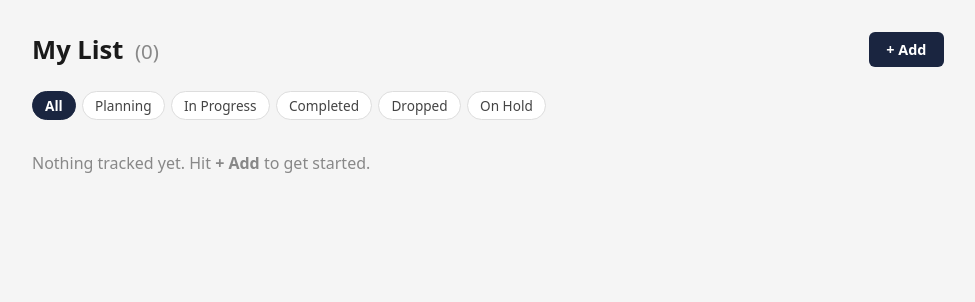
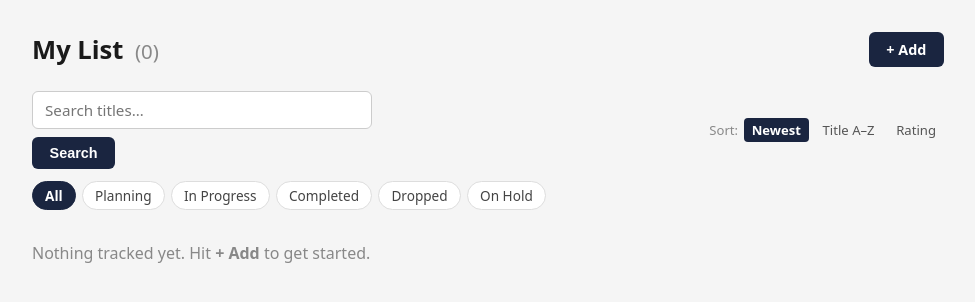
Before and after one commit to yusufrussell/applied-ai-sandbox-media-tracker, a Flask app: page / in a window 1280 px wide. Shown: the part 51-353 px from the top of the page, without its empty margins (152-1127 px from the left). Run offline with Flask 3, Linux system fonts and the light colour scheme.

Commit message:
Add sort and search to home route (Task 9)
Home route reads ?sort= (rating/title/date) and ?q= (title search).
Filtering, searching, and sorting compose: all three can be active at
once. Sort applies within each category group preserving the grouped
layout. _sort() helper lives above create_app() to keep the route
short. Toolbar in home.html shows a search form (with hidden inputs
to preserve active filters) and sort links that highlight the active
key. Empty state message now triggers on active search queries too.

Co-Authored-By: Claude Sonnet 4.6 <noreply@anthropic.com>

```diff
--- a/app.py
+++ b/app.py
@@ -4,6 +4,20 @@ from flask import Flask, render_template, request, redirect, url_for, abort
 
 from models import MediaCategory, MediaItem, MediaLibrary, MediaStatus
 from storage import load, save
+
+
+def _sort(items: list, key: str) -> list:
+    if key == "rating":
+        rated = sorted(
+            (i for i in items if i.rating is not None),
+            key=lambda i: i.rating,  # type: ignore[arg-type]
+            reverse=True,
+        )
+        return rated + [i for i in items if i.rating is None]
+    if key == "title":
+        return sorted(items, key=lambda i: i.title.lower())
+    # default: date descending (newest first)
+    return sorted(items, key=lambda i: i.date_added, reverse=True)
 
 
 def create_app() -> Flask:
@@ -26,6 +40,8 @@ def create_app() -> Flask:
     def home():
         cat_param = request.args.get("category", "")
         status_param = request.args.get("status", "")
+        sort_param = request.args.get("sort", "date")
+        query = (request.args.get("q") or "").strip()
 
         active_category = None
         if cat_param:
@@ -41,13 +57,24 @@ def create_app() -> Flask:
             except ValueError:
                 pass
 
+        # 1 — filter
+        items = (
+            app.library.filter_by_category(active_category)
+            if active_category else app.library.all()
+        )
+        if active_status:
+            items = [i for i in items if i.status == active_status]
+        if query:
+            q = query.lower()
+            items = [i for i in items if q in i.title.lower()]
+
+        # 2 — sort the filtered list
+        sort_key = sort_param if sort_param in {"rating", "title", "date"} else "date"
+        items = _sort(items, sort_key)
+
+        # 3 — group by category preserving sort order
         cats_to_show = [active_category] if active_category else list(MediaCategory)
-        grouped: dict = {}
-        for cat in cats_to_show:
-            items = app.library.filter_by_category(cat)
-            if active_status:
-                items = [i for i in items if i.status == active_status]
-            grouped[cat] = items
+        grouped = {cat: [i for i in items if i.category == cat] for cat in cats_to_show}
 
         total = sum(len(v) for v in grouped.values())
         return render_template(
@@ -56,6 +83,8 @@ def create_app() -> Flask:
             total=total,
             active_category=active_category,
             active_status=active_status,
+            sort_key=sort_key,
+            query=query,
             statuses=list(MediaStatus),
         )
 
--- a/static/style.css
+++ b/static/style.css
@@ -81,6 +81,36 @@ body {
 .btn:hover { opacity: 0.85; }
 .btn-danger { background: #b00020; }
 .btn-secondary { background: #555; }
+
+/* ── Search + sort toolbar ── */
+.toolbar {
+  display: flex;
+  flex-wrap: wrap;
+  justify-content: space-between;
+  align-items: center;
+  gap: 0.75rem;
+  margin-bottom: 0.75rem;
+}
+.search-form { display: flex; align-items: center; gap: 0.5rem; flex-wrap: wrap; }
+.search-input {
+  padding: 0.4rem 0.75rem;
+  border: 1px solid #ccc;
+  border-radius: 6px;
+  font: inherit;
+  font-size: 0.9rem;
+  width: 200px;
+}
+.sort-links { display: flex; align-items: center; gap: 0.35rem; }
+.sort-label { font-size: 0.82rem; color: #888; }
+.sort-link {
+  font-size: 0.82rem;
+  color: #555;
+  text-decoration: none;
+  padding: 0.2rem 0.5rem;
+  border-radius: 4px;
+}
+.sort-link:hover { background: #eee; }
+.sort-link.active { background: #1a2540; color: #fff; font-weight: 600; }
 
 /* ── Filter bar ── */
 .filter-bar {
--- a/templates/home.html
+++ b/templates/home.html
@@ -19,6 +19,42 @@
     <a class="btn" href="{{ url_for('add') }}">+ Add</a>
   </div>
 
+  {# ── Search + sort toolbar ── #}
+  <div class="toolbar">
+    <form class="search-form" method="GET" action="{{ url_for('home') }}">
+      {% if request.args.get('category') %}
+        <input type="hidden" name="category" value="{{ request.args.get('category') }}">
+      {% endif %}
+      {% if request.args.get('status') %}
+        <input type="hidden" name="status" value="{{ request.args.get('status') }}">
+      {% endif %}
+      {% if sort_key != 'date' %}
+        <input type="hidden" name="sort" value="{{ sort_key }}">
+      {% endif %}
+      <input class="search-input" type="text" name="q"
+             value="{{ query }}" placeholder="Search titles…">
+      <button class="btn" type="submit">Search</button>
+      {% if query %}
+        <a class="filter-clear" href="{{ url_for('home',
+            category=request.args.get('category',''),
+            status=request.args.get('status',''),
+            sort=sort_key) }}">✕ Clear</a>
+      {% endif %}
+    </form>
+
+    <div class="sort-links">
+      <span class="sort-label">Sort:</span>
+      {% for label, key in [('Newest', 'date'), ('Title A–Z', 'title'), ('Rating', 'rating')] %}
+        <a href="{{ url_for('home',
+               category=request.args.get('category',''),
+               status=request.args.get('status',''),
+               q=query,
+               sort=key) }}"
+           class="sort-link {{ 'active' if sort_key == key }}">{{ label }}</a>
+      {% endfor %}
+    </div>
+  </div>
+
   {# ── Status filter bar ── #}
   <div class="filter-bar">
     <a href="{{ url_for('home', category=request.args.get('category') or '') }}"
@@ -36,7 +72,7 @@
 
   {% if total == 0 %}
     <p class="empty">
-      {% if active_status or active_category %}
+      {% if active_status or active_category or query %}
         No items match this filter.
       {% else %}
         Nothing tracked yet. Hit <strong>+ Add</strong> to get started.
```
